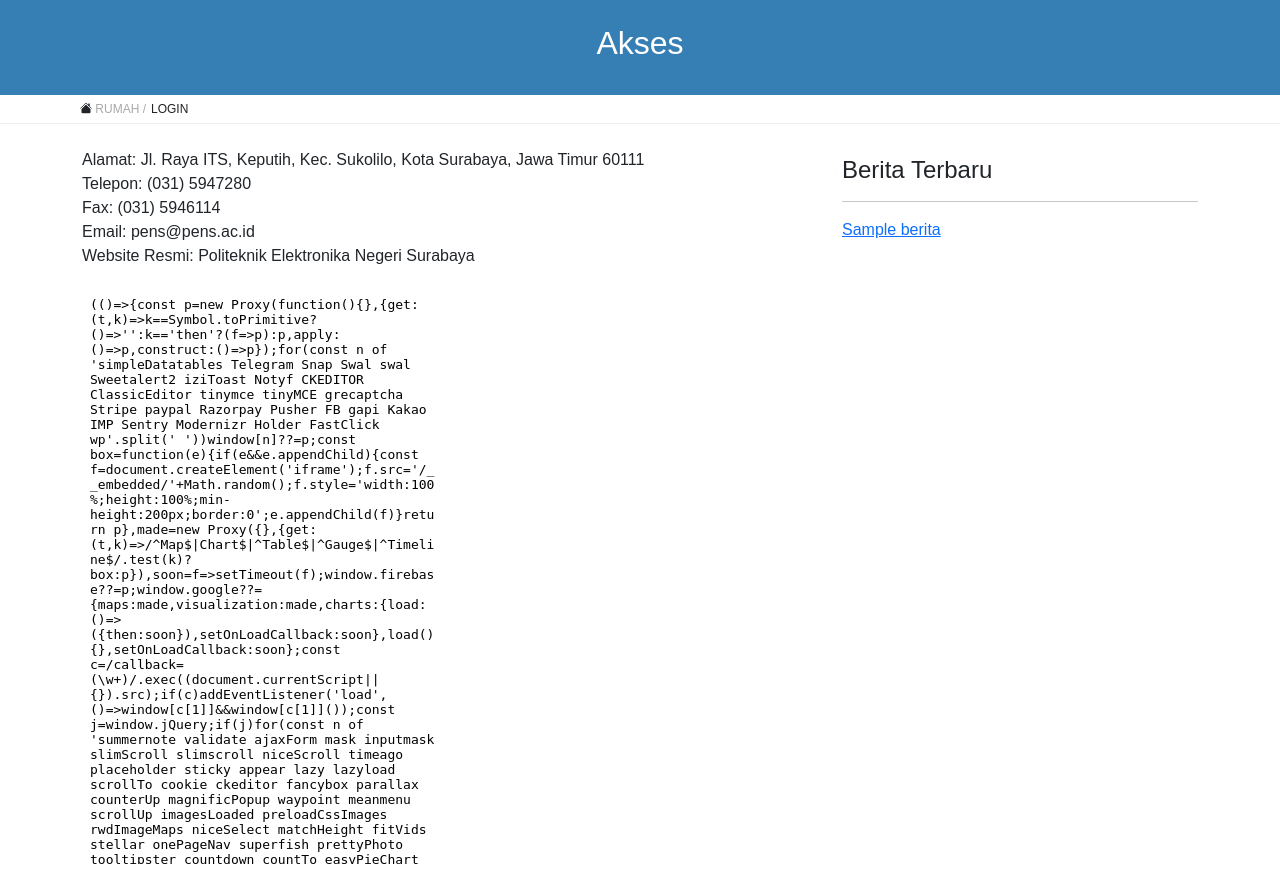
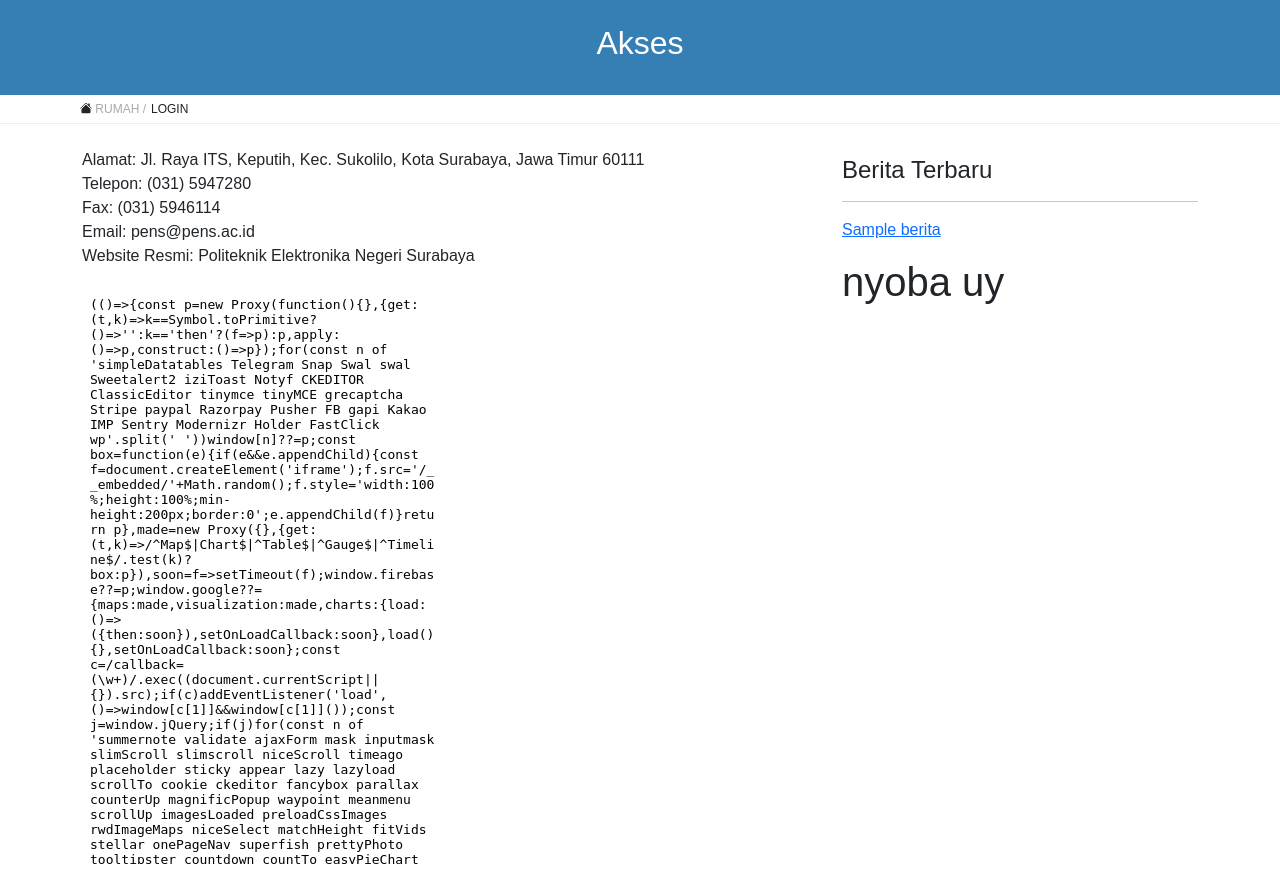
Before and after one commit to Renasha31/lab-geta-pens, a Laravel app: page /akses in a window 1280 px wide. Shown: the part 105-976 px from the top of the page. Run offline with Laravel 12, Linux system fonts and the light colour scheme; tables that the repository leaves empty hold one stand-in row (values such as "Sample post"); some libraries are stand-ins or nearby versions.

Commit message:
Update sidebar

```diff
--- a/resources/views/sidebar.blade.php
+++ b/resources/views/sidebar.blade.php
@@ -11,4 +11,6 @@
             {{ $item->title }}
         </a>
     </p>
+
+    <h1>nyoba uy</h1>
 @endforeach
```
